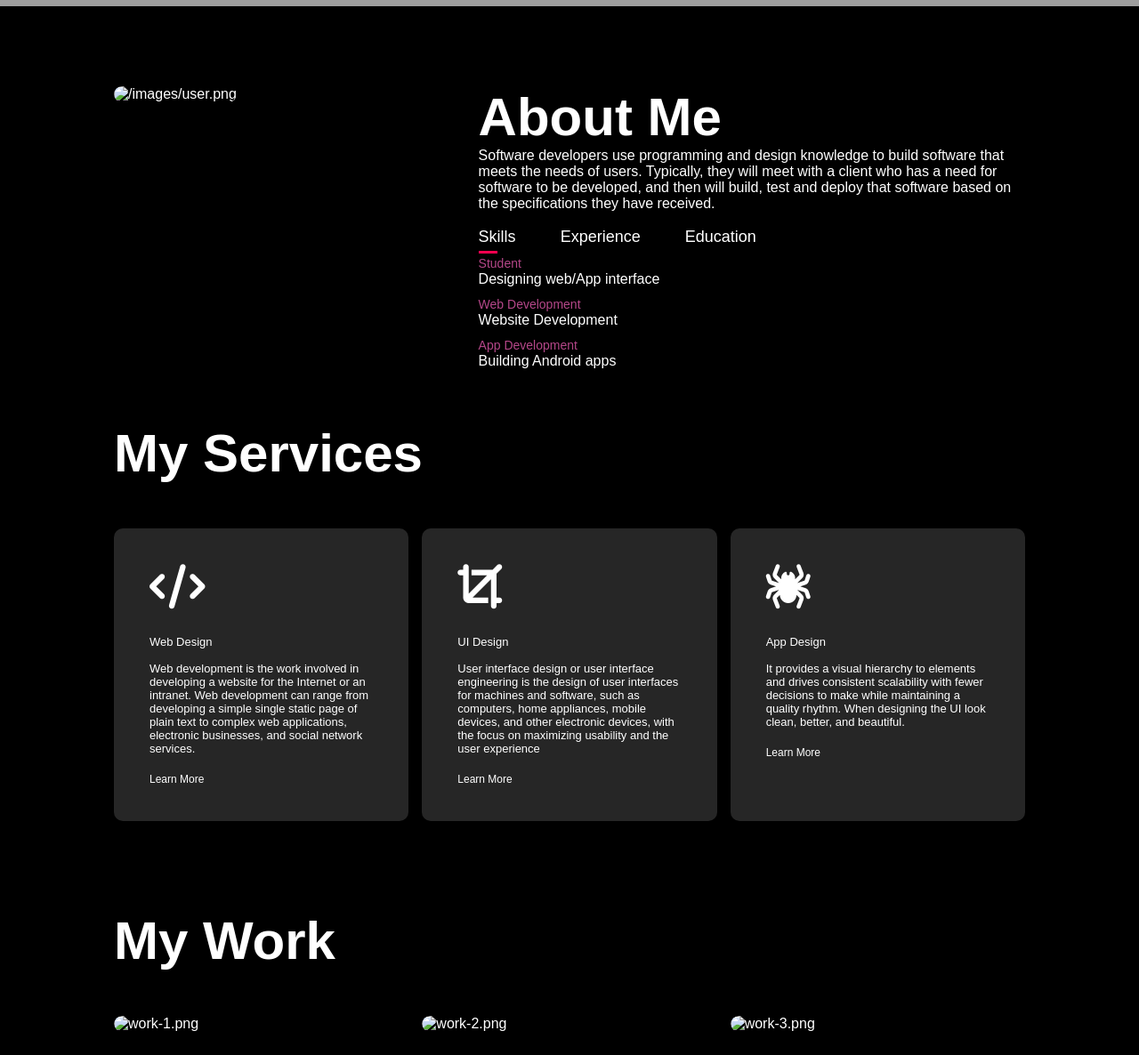
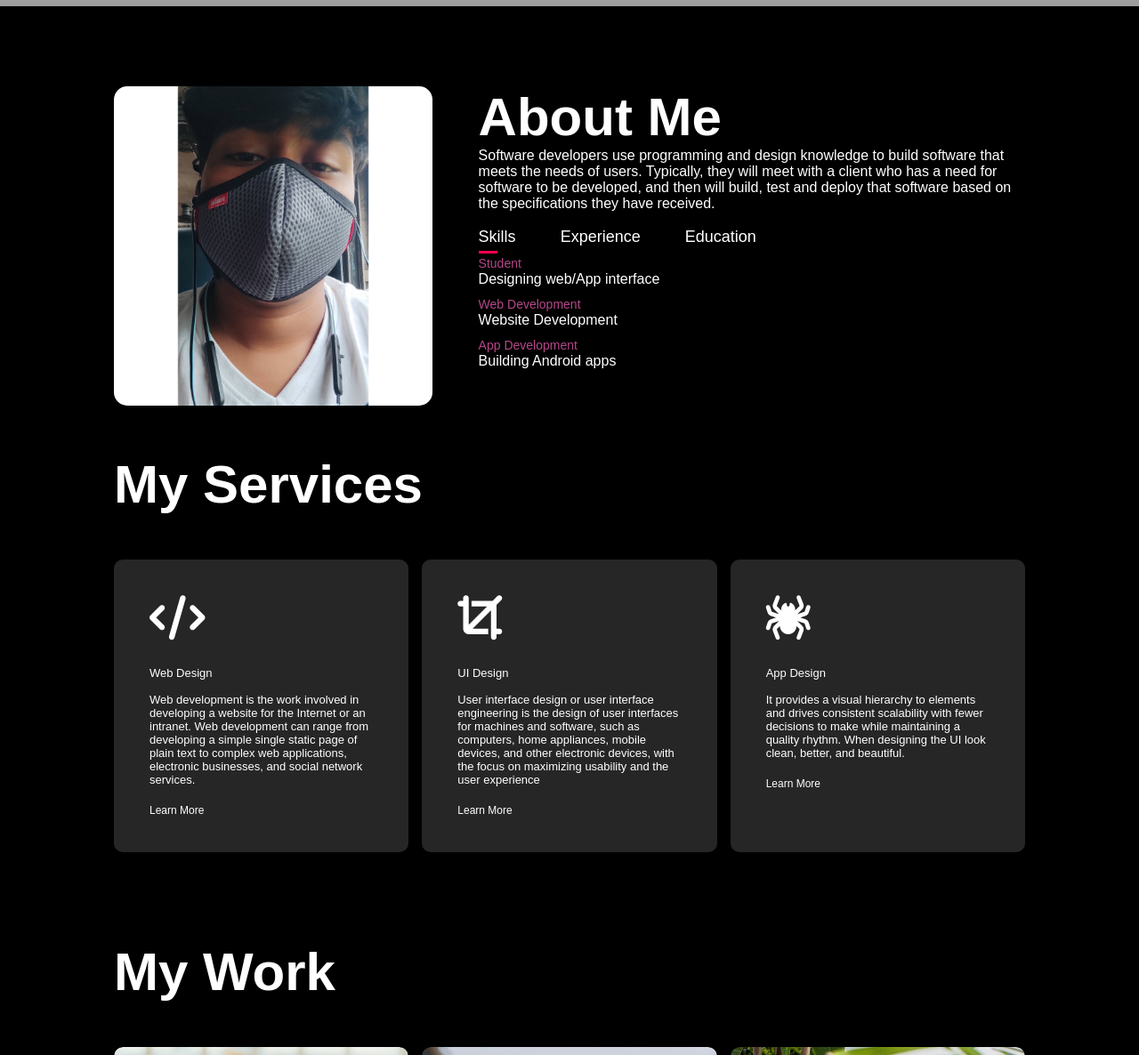
Before and after one commit to Sibuuu07/new_project_portfolio, a plain HTML site: page index.html in a window 1280 px wide. Shown: the part 635-1821 px from the top of the page at 89% size. Drawn offline with Linux system fonts and the light colour scheme; the site is published under a folder, as on GitHub Pages, so addresses that start at the root find nothing.

Commit message:
Update index.html

```diff
--- a/index.html
+++ b/index.html
@@ -39,7 +39,7 @@
       <div class="container">
         <div class="row">
            <div class="about-col-1">
-           <img src="/images/user.png" alt="/images/user.png">
+           <img src="images/user.png" alt="images/user.png">
            </div>
            <div class="about-col-2">
            <h1 class="sub-title">About Me</h1>
@@ -110,7 +110,7 @@
             <h1 class="sub-title">My Work</h1>
             <div class="work-list">
                <div class="work">
-                  <img src="/images/work-1.png" alt="work-1.png">
+                  <img src="images/work-1.png" alt="work-1.png">
                   <div class="layer">
                      <h3>Social Media</h3>
                      <p>Social media app to connect with everyone</p>
@@ -118,7 +118,7 @@
                   </div>
                   </div>
                   <div class="work">
-                  <img src="/images/work-2.png" alt="work-2.png">
+                  <img src="images/work-2.png" alt="work-2.png">
                   <div class="layer">
                      <h3>Music App</h3>
                      <p>Variety of Music are available </p>
@@ -127,7 +127,7 @@
                   </div>
                   </div>
                   <div class="work">
-                  <img src="/images/work-3.png" alt="work-3.png">
+                  <img src="images/work-3.png" alt="work-3.png">
                   <div class="layer">
                      <h3>Shopping App</h3>
                      <p>Get every Items in best price</p>
@@ -158,7 +158,7 @@
                   <a href=""><i class="fab fa-instagram"></i></a>
                   <a href=""><i class="fab fa-linkedin"></i></a>
                </div>
-               <a href="/images/my-cv.pdf" Download class="btn btn2">Download CV</a>
+               <a href="images/my-cv.pdf" Download class="btn btn2">Download CV</a>
              </div>
             <div class="contact-right">
                <form>
```
